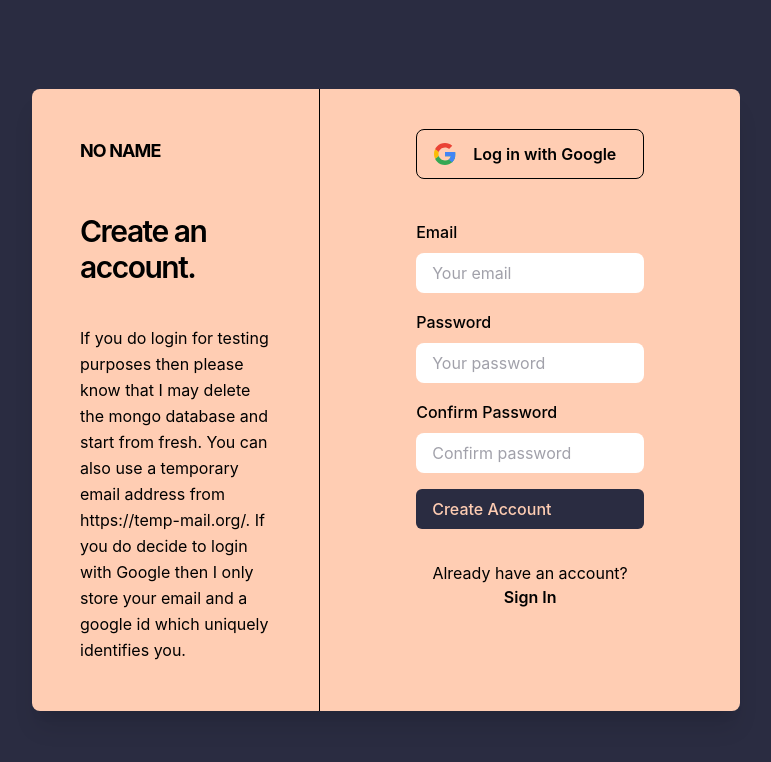
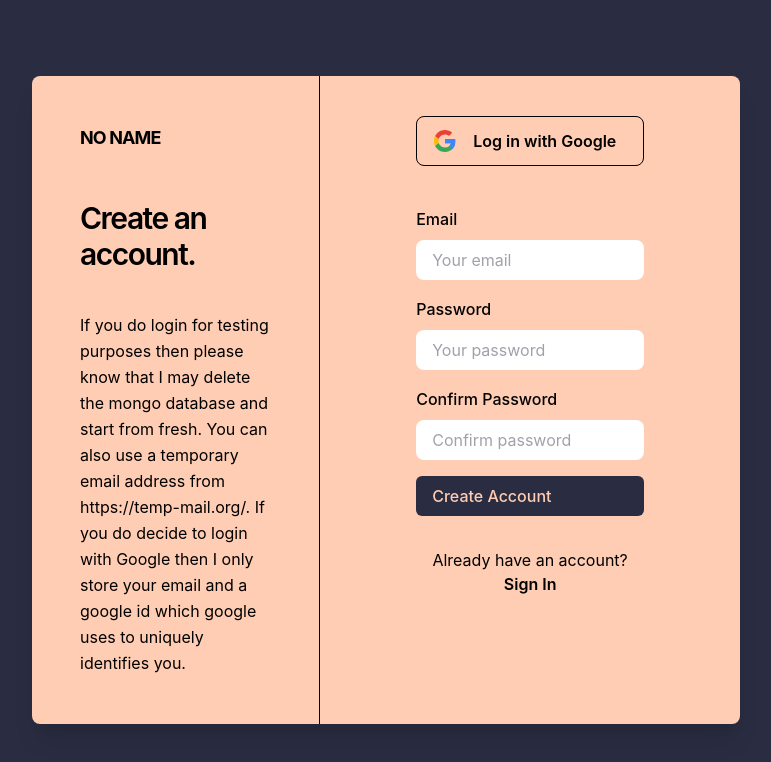
Before and after one commit to heyemmibee/Resume-Client, a React (Create React App) app: page /register in a window 1280 px wide. Shown: the top 762 px of the page, without its empty margins (254-1025 px from the left). Built offline with nearby package versions, Linux system fonts and the light colour scheme.

Commit message:
updated Register form message

```diff
--- a/src/Auth/RegisterForm.js
+++ b/src/Auth/RegisterForm.js
@@ -49,7 +49,7 @@ const RegisterForm = ({ onClick, registration, onChange, isTaken, status, unique
                                     If you do login for testing purposes then please know that I may delete the
                                     mongo database and start from fresh. You can also use a temporary email address
                                     from https://temp-mail.org/. If you do decide to login with Google then I only store
-                                    your email and a google id which uniquely identifies you.
+                                    your email and a google id which google uses to uniquely identifies you.
                                 </div>
                             </div>
                         </div>
```
